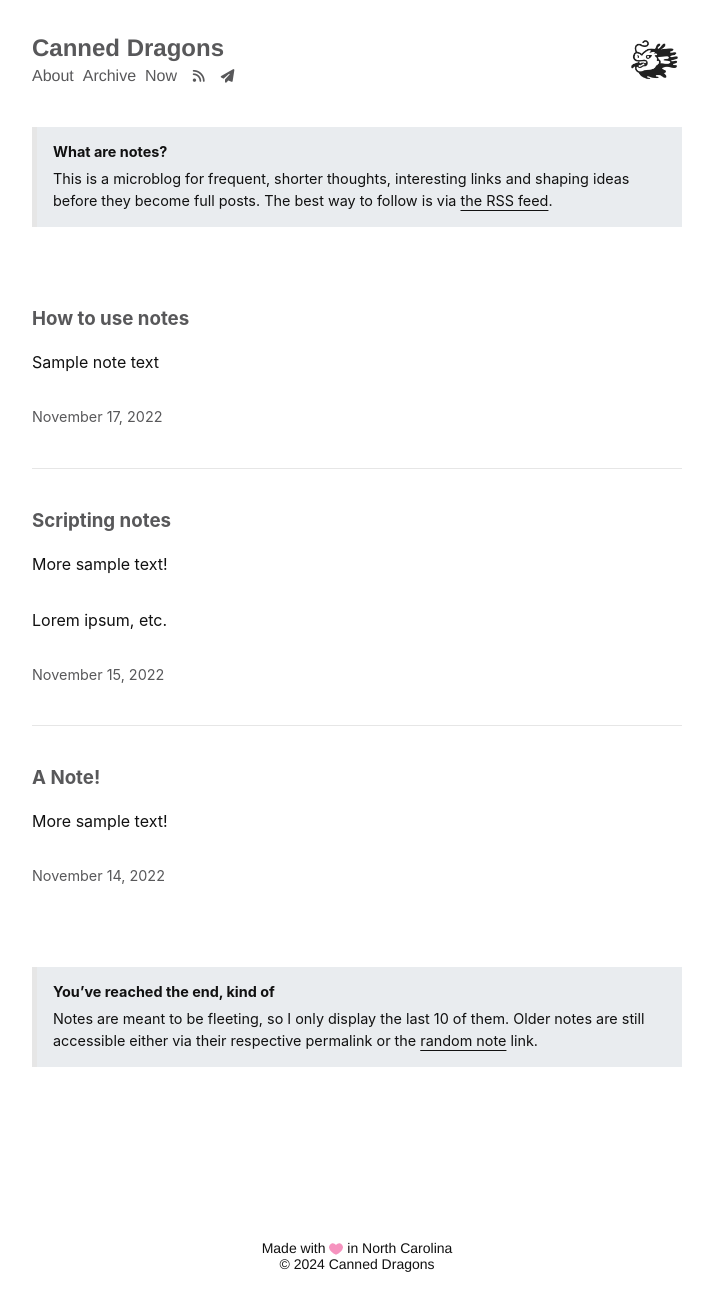
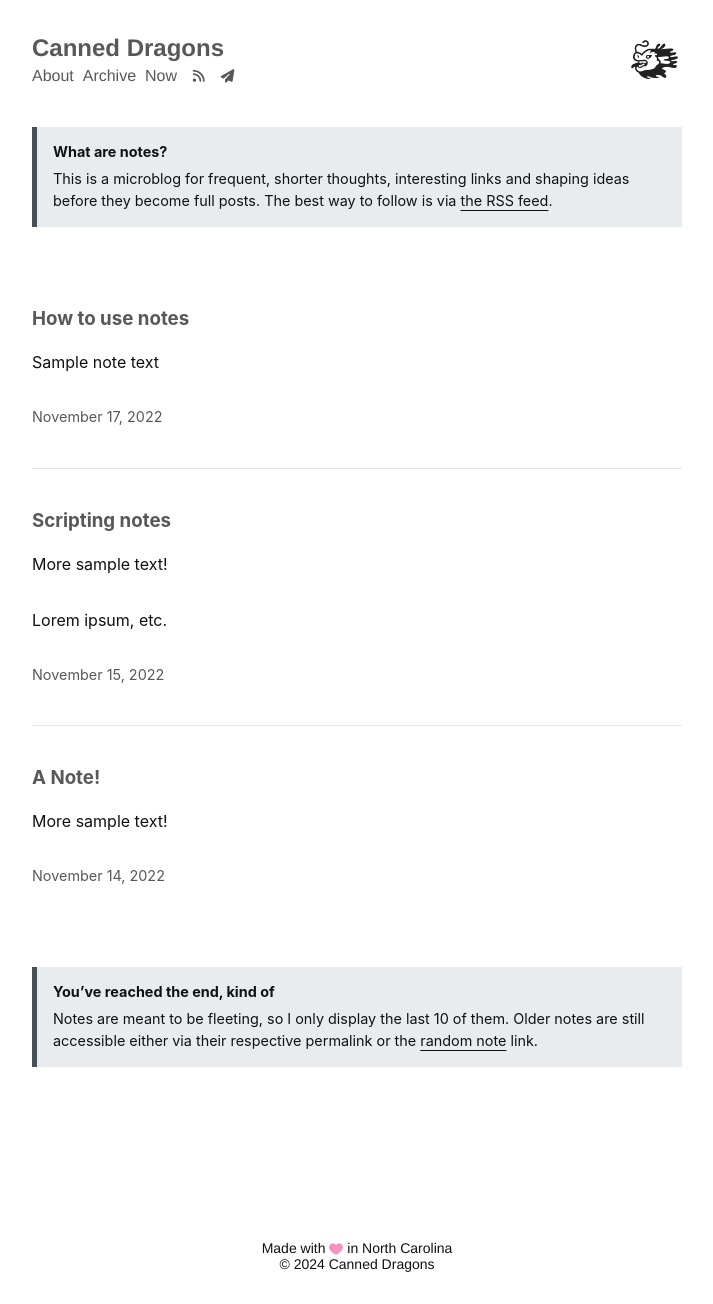
Before and after one commit to frostedechoes/canneddragons, a Jekyll site: the page built from _no-index/notes.md, in a window 1280 px wide. Shown: the whole page, without its empty margins (283-996 px from the left). Built offline with Jekyll 4.4.1, drawn with Linux system fonts in a browser that asks for light colours; nearby versions of some CDN libraries.

Commit message:
changed border color for aside

```diff
--- a/css/main.scss
+++ b/css/main.scss
@@ -45,11 +45,11 @@ html {
   --box-background-color: #e9ecef;
   --extra-light-text-color: hsl(240, 1%, 45%);
   --light-border-color: hsl(0, 0%, 90%);
+  --dark-border-color: #495057;
   --light-text-color: hsl(240, 1%, 35%);
   --link-color: #fa5252;
   --main-background-color: #fff; /* #f3f9f9 */
   --main-text-color: #111;
-  --underline-color: hsl(0, 0%, 50%);
 }
 
 /* @media (prefers-color-scheme: dark) {
@@ -338,7 +338,7 @@ figcaption {
 
 aside, .callout {
   background-color: var(--box-background-color);
-  border-left: 5px solid var(--light-border-color);
+  border-left: 5px solid var(--dark-border-color);
   margin: calc(1.25 *var(--line-height)) 0;
   padding: calc(.5 * var(--line-height));
   * + * {
```
